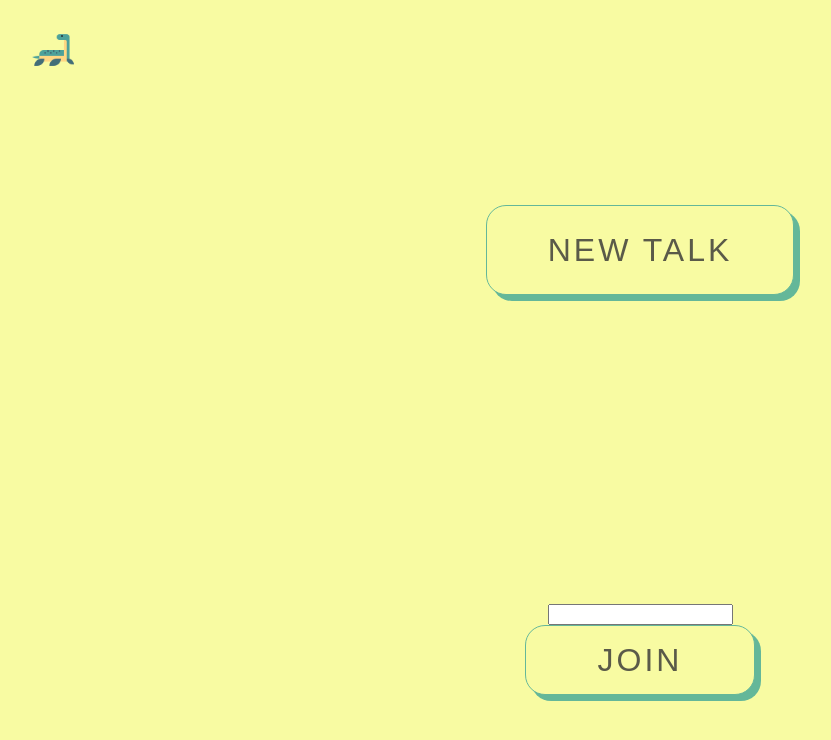
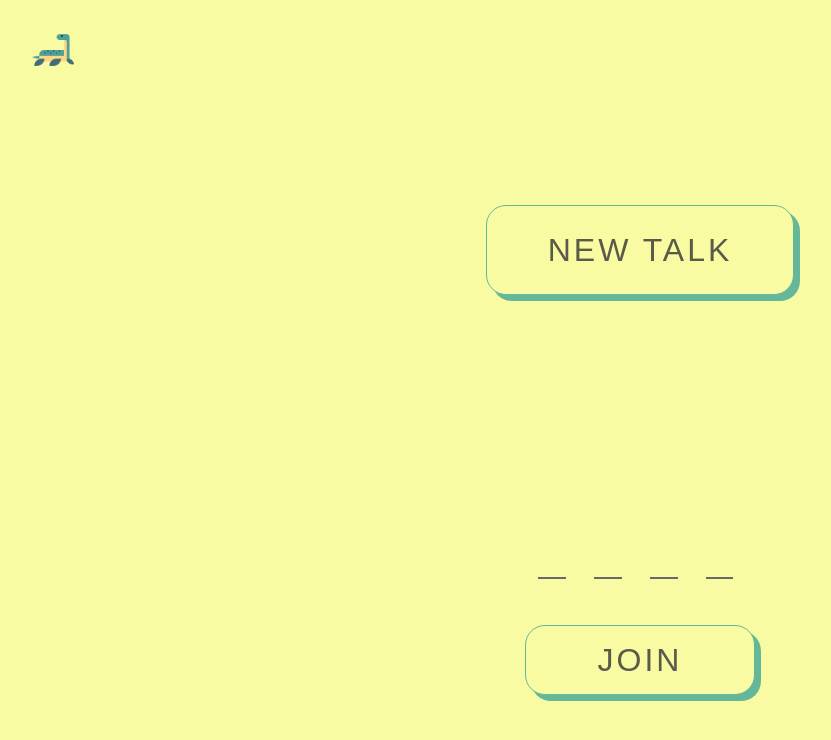
Before and after one commit to pifls/zootalks, a React (Create React App) app: page / in a window 1280 px wide. Shown: the top 740 px of the page, without its empty margins (0-831 px from the left). Built offline with nearby package versions, Linux system fonts and the light colour scheme.

Commit message:
input field for code added

```diff
--- a/src/components/Join/Join.js
+++ b/src/components/Join/Join.js
@@ -11,7 +11,7 @@ class Join extends Component {
           <button className={styles.newTalkButton} >NEW TALK</button>
         <form >
             <label htmlFor="code"></label>
-            <input className={styles.inputField} type="text" id="code" maxLength="4"/>
+            <input className={styles.inputField} type="text" id="code" maxLength="4" autocomplete="off"/>
             <button className={styles.joinTalkButton}>JOIN</button>
         </form>
       </div>
--- a/src/components/Join/Join.module.scss
+++ b/src/components/Join/Join.module.scss
@@ -39,6 +39,33 @@
         align-items: center;
     }
 
+    // from https://codepen.io/thebabydino/pen/mRrPwB
+    $char-w: 1ch;
+    $gap: 1*$char-w;
+    $n-char: 4;
+    $in-w: $n-char*($char-w + $gap);
+
+    input {
+        display: block;
+        color: $text-color;
+        margin-bottom: 1em;
+        margin-left: 0.4em;
+        border: none;
+        padding: 0;
+        width: $in-w;
+        background: repeating-linear-gradient(90deg,
+            dimgrey 0, dimgrey $char-w,
+            transparent 0, transparent $char-w + $gap)
+            0 100%/ #{$in-w - $gap} 2px no-repeat;
+        font: 5ch droid sans mono, consolas, monospace;
+        letter-spacing: $gap;
+
+	&:focus {
+		outline: none;
+		color: $text-color;
+	}
+}
+
     @include md {
         width: 60%;
     }
```
